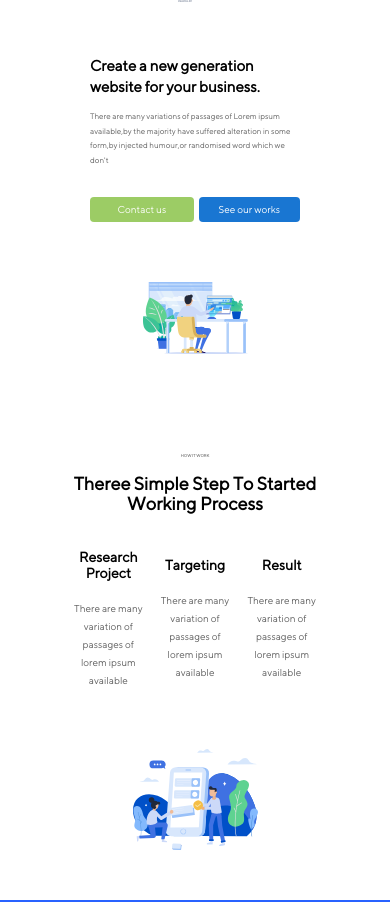
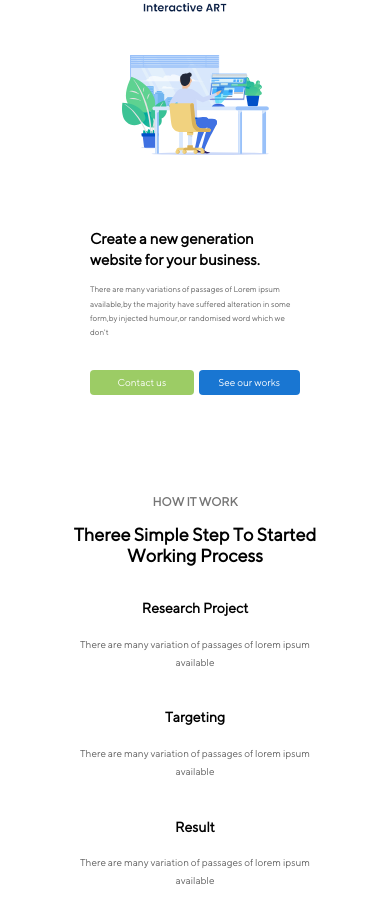
Before and after one commit to mohammadNosratii/flex_template, a plain HTML site: page index.html in a window 390 px wide. Shown: the top 902 px of the page. Drawn offline with Linux system fonts and the light colour scheme.

Commit message:
fixing resposive

```diff
--- a/index.css
+++ b/index.css
@@ -483,6 +483,12 @@ h6 {
   .button--2 {
     font-size: 14px;
   }
+  .works-main-text {
+    gap: 10px;
+  }
+  .works-main-paragraph {
+    font-size: 15px;
+  }
   .comments-box {
     font-size: 14px;
   }
@@ -587,7 +593,16 @@ h6 {
     display: none;
   }
   .text-image-header {
-    flex-direction: column;
+    flex-direction: column-reverse;
+  }
+  .header-img2 {
+    width: 70%;
+  }
+  .works-main-img {
+    width: 70%;
+  }
+  .works-main-text {
+    flex-wrap: wrap;
   }
   .button--2-wrapper {
     justify-content: space-evenly;
@@ -612,14 +627,3 @@ h6 {
     width: 100%;
   }
 }
-@media only screen and (max-width: 576px) {
-  .container {
-    width: 100%;
-  }
-  .header-img {
-    width: 10%;
-  }
-  .menu-items-h4 {
-    font-size: 4px;
-  }
-}
```
